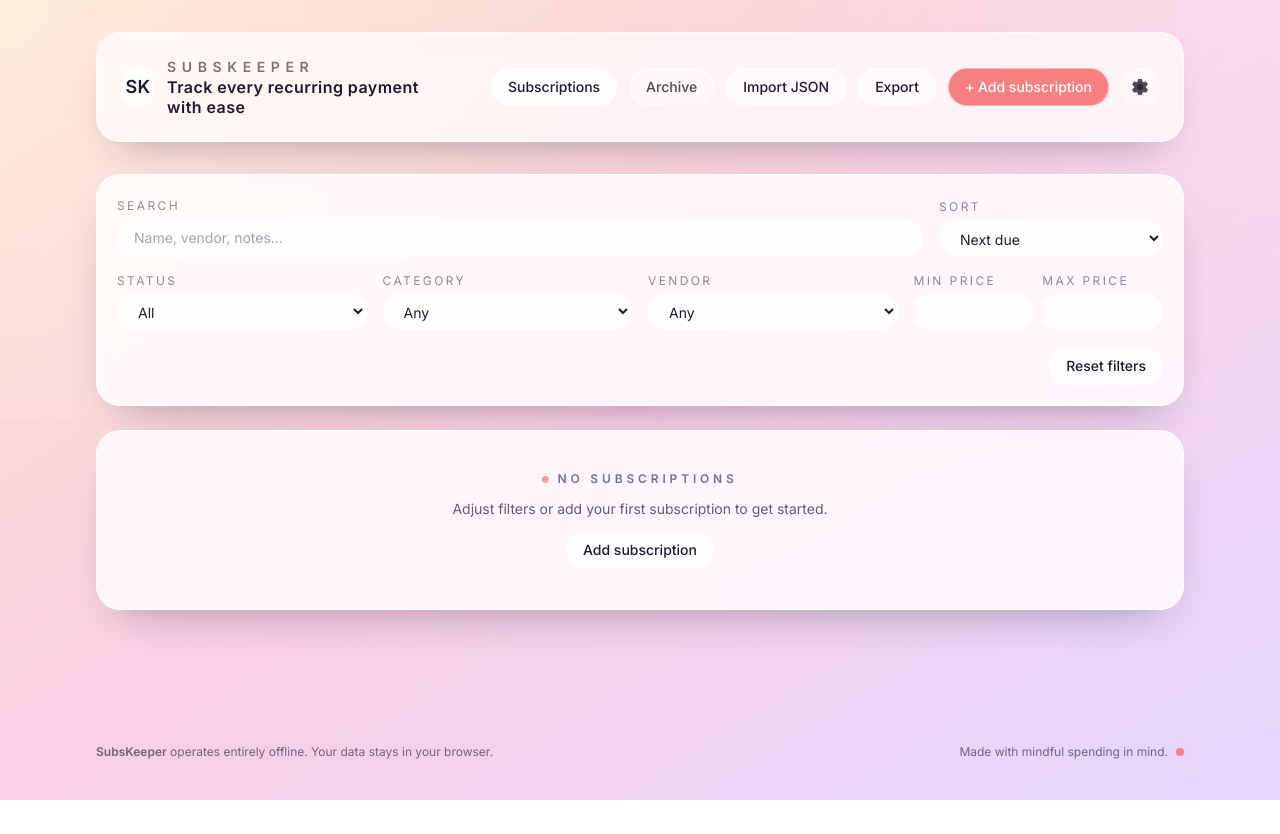
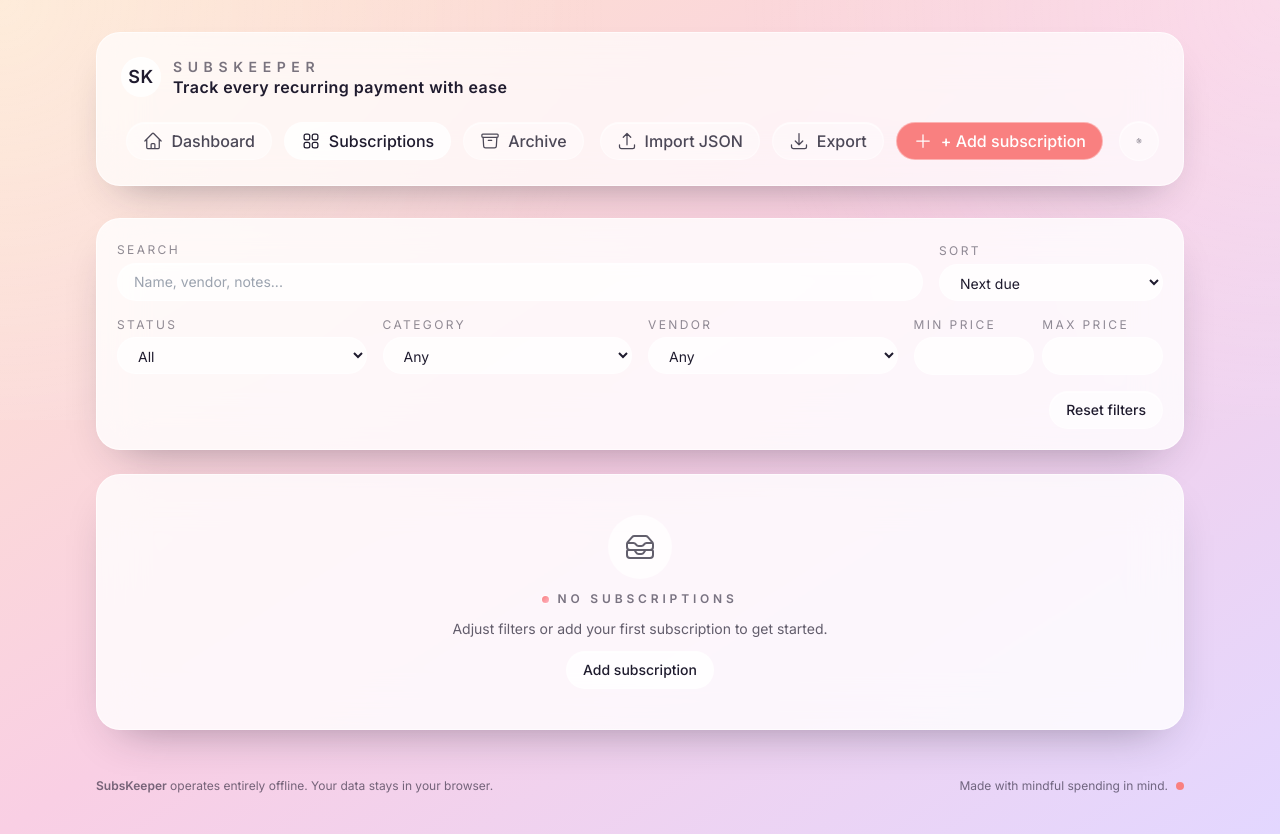
Before and after one commit to AndreevMakc/subscriptions, a React (Vite) app in the folder frontend/: page /subscriptions in a window 1280 px wide. Before the commit the page ends 800 px from the top, so only its background shows below. Built offline with nearby package versions, Linux system fonts and the light colour scheme.

Commit message:
fix: adaptive navbar

```diff
--- a/frontend/package.json
+++ b/frontend/package.json
@@ -10,6 +10,7 @@
     "preview": "vite preview"
   },
   "dependencies": {
+    "@heroicons/react": "^2.1.5",
     "@hookform/resolvers": "^5.2.2",
     "clsx": "^2.1.1",
     "date-fns": "^4.1.0",
--- a/frontend/src/components/ConfirmDialog.tsx
+++ b/frontend/src/components/ConfirmDialog.tsx
@@ -39,22 +39,36 @@
   if (!open) return null
 
   return createPortal(
-    <div className="fixed inset-0 z-[120] flex items-center justify-center bg-midnight/20 backdrop-blur-sm">
-      <div
-        role="alertdialog"
-        aria-modal="true"
-        className="glass-card w-full max-w-sm rounded-3xl border border-white/60 bg-white/80 p-6 shadow-card"
-      >
-        <p className="text-section accent-dot mb-2">{title}</p>
-        {description ? <p className="text-sm text-midnight/70">{description}</p> : null}
+    <div
+      role="alertdialog"
+      aria-modal="true"
+      aria-labelledby="confirm-dialog-title"
+      aria-describedby={description ? 'confirm-dialog-description' : undefined}
+      className="fixed inset-0 z-[120] flex items-center justify-center bg-midnight/20 backdrop-blur-sm"
+    >
+      <div className="glass-card w-full max-w-sm rounded-3xl border border-white/60 bg-white/80 p-6 shadow-card">
+        <p id="confirm-dialog-title" className="text-section accent-dot mb-2">
+          {title}
+        </p>
+        {description ? (
+          <p id="confirm-dialog-description" className="text-sm text-midnight/70">
+            {description}
+          </p>
+        ) : null}
         <div className="mt-6 flex justify-end gap-3">
-          <button type="button" className="pill-button bg-white/70" onClick={onCancel}>
+          <button
+            type="button"
+            className="pill-button bg-white/70"
+            onClick={onCancel}
+            aria-label={resolvedCancelLabel}
+          >
             {resolvedCancelLabel}
           </button>
           <button
             type="button"
             className="pill-button bg-accent text-white shadow-card hover:bg-accent/90"
             onClick={onConfirm}
+            aria-label={resolvedConfirmLabel}
           >
             {resolvedConfirmLabel}
           </button>
--- a/frontend/src/components/EmptyState.tsx
+++ b/frontend/src/components/EmptyState.tsx
@@ -1,4 +1,5 @@
 import type { ReactNode } from 'react'
+import { InboxStackIcon } from '@heroicons/react/24/outline'
 import { Link } from 'react-router-dom'
 
 interface EmptyStateProps {
@@ -11,15 +12,20 @@
 }
 
 const EmptyState = ({ title, description, actionLabel, actionTo, onAction, icon }: EmptyStateProps) => {
+  const resolvedIcon = icon ?? (
+    <span className="inline-flex h-16 w-16 items-center justify-center rounded-full bg-white/70 text-midnight/70">
+      <InboxStackIcon aria-hidden="true" className="h-8 w-8" />
+    </span>
+  )
 
   return (
     <div className="glass-card flex flex-col items-center justify-center gap-3 rounded-3xl p-10 text-center shadow-card">
-      {icon}
+      {resolvedIcon}
       <p className="text-section accent-dot text-midnight/60">{title}</p>
       <p className="max-w-sm text-sm text-midnight/70">{description}</p>
       {actionLabel ? (
         actionTo ? (
-          <Link to={actionTo} className="pill-button bg-white/80 hover:bg-white/90">
+          <Link to={actionTo} className="pill-button bg-white/80 hover:bg-white/90" aria-label={actionLabel}>
             {actionLabel}
           </Link>
         ) : (
@@ -27,6 +33,7 @@
             type="button"
             onClick={onAction}
             className="pill-button bg-white/80 hover:bg-white/90"
+            aria-label={actionLabel}
           >
             {actionLabel}
           </button>
--- a/frontend/src/components/HeaderNav.tsx
+++ b/frontend/src/components/HeaderNav.tsx
@@ -1,23 +1,28 @@
-import { useRef, type SVGProps } from 'react'
+import { useEffect, useRef, useState, type SVGProps } from 'react'
 import { NavLink, useLocation } from 'react-router-dom'
 import clsx from 'clsx'
+import {
+  ArchiveBoxIcon,
+  ArrowDownTrayIcon,
+  ArrowUpTrayIcon,
+  Bars3Icon,
+  Cog6ToothIcon,
+  HomeIcon,
+  PlusIcon,
+  Squares2X2Icon,
+  XMarkIcon,
+} from '@heroicons/react/24/outline'
+import { ZodError } from 'zod'
 import { persistedStateSchema } from '../utils/validation'
 import { selectSettings, selectSubscriptions, useStore } from '../store/useStore'
 import type { PersistedState } from '../types'
 import { useI18n, type TranslationKey } from '../i18n'
 
-const navItems: { to: string; key: TranslationKey }[] = [
-  { to: '/', key: 'nav.dashboard' },
-  { to: '/subscriptions', key: 'nav.subscriptions' },
-  { to: '/archive', key: 'nav.archive' },
+const navItems: { to: string; key: TranslationKey; Icon: (props: SVGProps<SVGSVGElement>) => JSX.Element }[] = [
+  { to: '/', key: 'nav.dashboard', Icon: HomeIcon },
+  { to: '/subscriptions', key: 'nav.subscriptions', Icon: Squares2X2Icon },
+  { to: '/archive', key: 'nav.archive', Icon: ArchiveBoxIcon },
 ]
-
-const SettingsIcon = (props: SVGProps<SVGSVGElement>) => (
-  <svg viewBox="0 0 24 24" fill="currentColor" aria-hidden="true" {...props}>
-    <path d="M19.14 12.936c.036-.303.06-.607.06-.936 0-.33-.024-.633-.07-.936l2.03-1.58a.5.5 0 00.11-.642l-1.924-3.33a.5.5 0 00-.607-.22l-2.39.96a7.032 7.032 0 00-1.62-.936l-.36-2.54a.5.5 0 00-.495-.42h-3.848a.5.5 0 00-.495.42l-.36 2.54a7.02 7.02 0 00-1.62.936l-2.39-.96a.5.5 0 00-.607.22L2.72 8.944a.5.5 0 00.11.642l2.03 1.58c-.046.303-.07.606-.07.936 0 .33.024.633.07.936l-2.03 1.58a.5.5 0 00-.11.642l1.924 3.33a.5.5 0 00.607.22l2.39-.96c.5.39 1.05.71 1.62.936l.36 2.54a.5.5 0 00.495.42h3.848a.5.5 0 00.495-.42l.36-2.54a7.032 7.032 0 001.62-.936l2.39.96a.5.5 0 00.607-.22l1.924-3.33a.5.5 0 00-.11-.642z" />
-    <path d="M12 15.5a3.5 3.5 0 110-7 3.5 3.5 0 010 7z" />
-  </svg>
-)
 
 const HeaderNav = () => {
   const fileInputRef = useRef<HTMLInputElement | null>(null)
@@ -29,6 +34,22 @@
   const location = useLocation()
   const { t, locale } = useI18n()
   const isRussian = locale === 'ru'
+  const [mobileMenuOpen, setMobileMenuOpen] = useState(false)
+
+  useEffect(() => {
+    if (!mobileMenuOpen) return
+    const onKeyDown = (event: KeyboardEvent) => {
+      if (event.key === 'Escape') {
+        setMobileMenuOpen(false)
+      }
+    }
+    window.addEventListener('keydown', onKeyDown)
+    return () => window.removeEventListener('keydown', onKeyDown)
+  }, [mobileMenuOpen])
+
+  useEffect(() => {
+    setMobileMenuOpen(false)
+  }, [location.pathname, location.search])
 
   const handleExport = () => {
     const data: PersistedState = {
@@ -52,6 +73,7 @@
   }
 
   const handleImportClick = () => {
+    setMobileMenuOpen(false)
     fileInputRef.current?.click()
   }
 
@@ -61,6 +83,9 @@
 
     try {
       const text = await file.text()
+      if (!text.trim()) {
+        throw new Error('SUBSKEEPER_EMPTY_FILE')
+      }
       const parsed = JSON.parse(text)
       const data = persistedStateSchema.parse(parsed) as PersistedState
       importData(data)
@@ -72,9 +97,17 @@
       })
     } catch (error) {
       console.error(error)
+      let description = t('nav.importFailed.description')
+      if (error instanceof SyntaxError) {
+        description = t('nav.importFailed.invalidJson')
+      } else if (error instanceof ZodError) {
+        description = t('nav.importFailed.invalidStructure')
+      } else if (error instanceof Error && error.message === 'SUBSKEEPER_EMPTY_FILE') {
+        description = t('nav.importFailed.empty')
+      }
       pushToast({
         title: t('nav.importFailed.title'),
-        description: t('nav.importFailed.description'),
+        description,
         variant: 'error',
       })
     } finally {
@@ -85,9 +118,17 @@
   const addSubscriptionLabel = t('nav.addSubscription')
   const addSubscriptionText = isRussian ? 'Добавить' : addSubscriptionLabel
 
+  const desktopNavLinkClasses = ({ isActive }: { isActive: boolean }) =>
+    clsx(
+      'pill-button flex items-center gap-2 text-sm font-medium transition md:text-base',
+      'whitespace-normal break-words text-center',
+      isRussian ? 'px-3 py-2' : 'px-4 py-2',
+      isActive ? 'bg-white/80 text-midnight shadow-card' : 'bg-white/40 text-midnight/80 hover:text-midnight',
+    )
+
   return (
-    <header className="glass-card mb-8 flex flex-col gap-6 rounded-card border border-white/60 bg-white/70 p-6 shadow-card backdrop-blur-xl sm:flex-row sm:items-center sm:justify-between sm:gap-8">
-      <div>
+    <header className="glass-card mb-8 flex flex-col gap-4 rounded-card border border-white/60 bg-white/70 p-6 shadow-card backdrop-blur-xl md:gap-6">
+      <div className="flex items-center justify-between gap-4">
         <NavLink to="/" className="flex items-center gap-3 text-lg font-semibold tracking-wide">
           <span className="inline-flex h-10 w-10 items-center justify-center rounded-full bg-white/80 text-midnight shadow-inner-soft">
             SK
@@ -97,98 +138,182 @@
             <span className="block text-base font-semibold leading-tight text-midnight">{t('nav.tagline')}</span>
           </span>
         </NavLink>
+        <div className="flex items-center gap-2 md:hidden">
+          <NavLink
+            to={{ pathname: '/subscriptions/new', search: location.search }}
+            className="pill-button flex h-10 w-10 items-center justify-center bg-accent text-white shadow-card hover:bg-accent/90"
+            aria-label={addSubscriptionLabel}
+          >
+            <PlusIcon aria-hidden="true" className="h-5 w-5" />
+          </NavLink>
+          <button
+            type="button"
+            className="pill-button flex h-10 w-10 items-center justify-center bg-white/70 text-midnight shadow-inner-soft"
+            onClick={() => setMobileMenuOpen((prev) => !prev)}
+            aria-expanded={mobileMenuOpen}
+            aria-controls="mobile-navigation"
+            aria-label={mobileMenuOpen ? t('nav.closeMenu') : t('nav.openMenu')}
+          >
+            {mobileMenuOpen ? <XMarkIcon aria-hidden="true" className="h-6 w-6" /> : <Bars3Icon aria-hidden="true" className="h-6 w-6" />}
+          </button>
+        </div>
       </div>
 
-      <div
-        className={clsx(
-          'flex w-full min-w-0 flex-nowrap items-center overflow-x-auto sm:w-auto sm:justify-end',
-          isRussian ? 'gap-2 sm:gap-3' : 'gap-3',
-        )}
-      >
-        <nav className={clsx('flex flex-nowrap items-center flex-shrink-0', isRussian ? 'gap-2' : 'gap-3')}>
-          {navItems.map((item) => (
-            <NavLink
-              key={item.to}
-              to={item.to}
-              className={({ isActive }) =>
-                clsx(
-                  'pill-button whitespace-nowrap font-medium transition flex-shrink-0',
-                  isRussian ? 'px-3 py-2' : 'px-4 py-2',
-                  isActive
-                    ? 'bg-white/80 shadow-card text-midnight'
-                    : 'bg-white/40 text-midnight/80 hover:text-midnight',
-                )
-              }
-              end={item.to === '/'}
-            >
-              {t(item.key)}
+      <div className="hidden w-full flex-wrap items-center justify-end gap-3 md:flex md:gap-4">
+        <nav className={clsx('flex flex-wrap items-center gap-3', isRussian && 'gap-2')}>
+          {navItems.map(({ to, key, Icon }) => (
+            <NavLink key={to} to={to} className={desktopNavLinkClasses} end={to === '/'}>
+              <Icon aria-hidden="true" className="h-5 w-5" />
+              <span className="leading-tight">{t(key)}</span>
             </NavLink>
           ))}
         </nav>
-
-        <div
-          className={clsx(
-            'flex flex-nowrap items-center flex-shrink-0',
-            isRussian ? 'gap-2' : 'gap-3',
-          )}
-        >
+        <div className={clsx('flex flex-wrap items-center gap-3', isRussian && 'gap-2')}>
           <button
             type="button"
             className={clsx(
-              'pill-button whitespace-nowrap flex-shrink-0',
+              'pill-button flex items-center gap-2 text-sm font-medium transition md:text-base',
               isRussian ? 'px-3 py-2' : 'px-4 py-2',
+              'bg-white/40 text-midnight/80 hover:text-midnight',
             )}
             onClick={handleImportClick}
+            aria-label={t('import.ariaLabel')}
           >
-            {t('nav.importJson')}
+            <ArrowUpTrayIcon aria-hidden="true" className="h-5 w-5" />
+            <span className="leading-tight">{t('nav.importJson')}</span>
           </button>
           <button
             type="button"
             className={clsx(
-              'pill-button whitespace-nowrap flex-shrink-0',
+              'pill-button flex items-center gap-2 text-sm font-medium transition md:text-base',
               isRussian ? 'px-3 py-2' : 'px-4 py-2',
+              'bg-white/40 text-midnight/80 hover:text-midnight',
             )}
             onClick={handleExport}
           >
-            {t('nav.export')}
+            <ArrowDownTrayIcon aria-hidden="true" className="h-5 w-5" />
+            <span className="leading-tight">{t('nav.export')}</span>
           </button>
           <NavLink
             to={{ pathname: '/subscriptions/new', search: location.search }}
             className={clsx(
-              'pill-button whitespace-nowrap bg-accent text-white shadow-card hover:bg-accent/90 flex-shrink-0',
+              'pill-button flex items-center gap-2 bg-accent text-sm font-medium text-white shadow-card transition hover:bg-accent/90 md:text-base',
               isRussian ? 'px-3 py-2' : 'px-4 py-2',
             )}
             aria-label={addSubscriptionLabel}
           >
-            <span aria-hidden={isRussian}>{addSubscriptionText}</span>
+            <PlusIcon aria-hidden="true" className="h-5 w-5" />
+            <span aria-hidden={isRussian} className="leading-tight">
+              {addSubscriptionText}
+            </span>
             {isRussian && <span className="sr-only">{addSubscriptionLabel}</span>}
           </NavLink>
-          <input
-            ref={fileInputRef}
-            type="file"
-            accept="application/json"
-            className="sr-only"
-            onChange={handleImport}
-            aria-label={t('import.ariaLabel')}
-          />
         </div>
-
         <NavLink
           to="/settings"
           className={({ isActive }) =>
             clsx(
-              'pill-button p-2 text-midnight transition flex-shrink-0',
-              isActive
-                ? 'bg-white/80 shadow-card text-midnight'
-                : 'bg-white/40 text-midnight/80 hover:text-midnight',
+              'pill-button flex h-10 w-10 items-center justify-center text-midnight transition',
+              isActive ? 'bg-white/80 shadow-card text-midnight' : 'bg-white/40 text-midnight/80 hover:text-midnight',
             )
           }
           aria-label={t('nav.settings')}
         >
-          <SettingsIcon className="h-5 w-5" />
-          <span className="sr-only">{t('nav.settings')}</span>
+          <Cog6ToothIcon aria-hidden="true" className="h-5 w-5" />
         </NavLink>
       </div>
+
+      {mobileMenuOpen ? (
+        <div className="fixed inset-0 z-50 flex justify-end bg-midnight/30 backdrop-blur-sm md:hidden" onClick={() => setMobileMenuOpen(false)}>
+          <div
+            id="mobile-navigation"
+            role="dialog"
+            aria-modal="true"
+            aria-label={t('nav.menuTitle')}
+            className="glass-card m-4 flex w-full max-w-xs flex-col gap-6 rounded-3xl border border-white/60 bg-white/80 p-6 shadow-card"
+            onClick={(event) => event.stopPropagation()}
+          >
+            <div className="flex items-center justify-between">
+              <span className="text-sm font-semibold uppercase tracking-[0.3em] text-midnight/60">SubsKeeper</span>
+              <button
+                type="button"
+                className="pill-button flex h-10 w-10 items-center justify-center bg-white/70 text-midnight hover:bg-white"
+                onClick={() => setMobileMenuOpen(false)}
+                aria-label={t('nav.closeMenu')}
+              >
+                <XMarkIcon aria-hidden="true" className="h-5 w-5" />
+              </button>
+            </div>
+            <nav className="flex flex-col gap-2">
+              {navItems.map(({ to, key, Icon }) => (
+                <NavLink
+                  key={to}
+                  to={to}
+                  className={({ isActive }) =>
+                    clsx(
+                      'pill-button flex items-center gap-3 px-4 py-3 text-sm font-medium',
+                      isActive ? 'bg-white/80 text-midnight shadow-card' : 'bg-white/50 text-midnight/80 hover:text-midnight',
+                    )
+                  }
+                  end={to === '/'}
+                >
+                  <Icon aria-hidden="true" className="h-5 w-5" />
+                  <span className="text-left leading-snug">{t(key)}</span>
+                </NavLink>
+              ))}
+            </nav>
+            <div className="flex flex-col gap-2">
+              <button
+                type="button"
+                className="pill-button flex items-center gap-3 bg-white/60 px-4 py-3 text-sm font-medium text-midnight/80 hover:text-midnight"
+                onClick={handleImportClick}
+                aria-label={t('import.ariaLabel')}
+              >
+                <ArrowUpTrayIcon aria-hidden="true" className="h-5 w-5" />
+                <span className="text-left leading-snug">{t('nav.importJson')}</span>
+              </button>
+              <button
+                type="button"
+                className="pill-button flex items-center gap-3 bg-white/60 px-4 py-3 text-sm font-medium text-midnight/80 hover:text-midnight"
+                onClick={handleExport}
+              >
+                <ArrowDownTrayIcon aria-hidden="true" className="h-5 w-5" />
+                <span className="text-left leading-snug">{t('nav.export')}</span>
+              </button>
+              <NavLink
+                to={{ pathname: '/subscriptions/new', search: location.search }}
+                className="pill-button flex items-center gap-3 bg-accent px-4 py-3 text-sm font-semibold text-white shadow-card hover:bg-accent/90"
+                aria-label={addSubscriptionLabel}
+              >
+                <PlusIcon aria-hidden="true" className="h-5 w-5" />
+                <span>{addSubscriptionLabel}</span>
+              </NavLink>
+            </div>
+            <NavLink
+              to="/settings"
+              className={({ isActive }) =>
+                clsx(
+                  'pill-button flex items-center gap-3 px-4 py-3 text-sm font-medium',
+                  isActive ? 'bg-white/80 text-midnight shadow-card' : 'bg-white/50 text-midnight/80 hover:text-midnight',
+                )
+              }
+              aria-label={t('nav.settings')}
+            >
+              <Cog6ToothIcon aria-hidden="true" className="h-5 w-5" />
+              <span className="text-left leading-snug">{t('nav.settings')}</span>
+            </NavLink>
+          </div>
+        </div>
+      ) : null}
+
+      <input
+        ref={fileInputRef}
+        type="file"
+        accept="application/json"
+        className="sr-only"
+        onChange={handleImport}
+        aria-label={t('import.ariaLabel')}
+      />
     </header>
   )
 }
--- a/frontend/src/components/StatusBadge.tsx
+++ b/frontend/src/components/StatusBadge.tsx
@@ -1,6 +1,15 @@
 import clsx from 'clsx'
+import type { SVGProps } from 'react'
+import { ArchiveBoxIcon, CheckCircleIcon, ClockIcon, NoSymbolIcon } from '@heroicons/react/20/solid'
 import type { Status } from '../types'
 import { useI18n } from '../i18n'
+
+const statusIcons = {
+  active: CheckCircleIcon,
+  canceled: NoSymbolIcon,
+  expired: ClockIcon,
+  archived: ArchiveBoxIcon,
+} as const satisfies Record<Status, (props: SVGProps<SVGSVGElement>) => JSX.Element>
 
 const statusStyles: Record<Status, string> = {
   active: 'bg-emerald-100 text-emerald-700 ring-emerald-300/70',
@@ -11,14 +20,15 @@
 
 const StatusBadge = ({ status }: { status: Status }) => {
   const { t } = useI18n()
+  const Icon = statusIcons[status]
   return (
     <span
       className={clsx(
-        'inline-flex items-center gap-1 rounded-full px-3 py-1 text-xs font-semibold uppercase tracking-wide ring-1 ring-inset',
+        'inline-flex items-center gap-2 rounded-full px-3 py-1 text-xs font-semibold uppercase tracking-wide ring-1 ring-inset',
         statusStyles[status],
       )}
     >
-      <span className="h-2 w-2 rounded-full bg-current opacity-70" aria-hidden="true" />
+      <Icon aria-hidden="true" className="h-3.5 w-3.5" />
       {t(`status.${status}`)}
     </span>
   )
```
Also changed, not shown: frontend/src/i18n.ts (+12 -0 lines).
